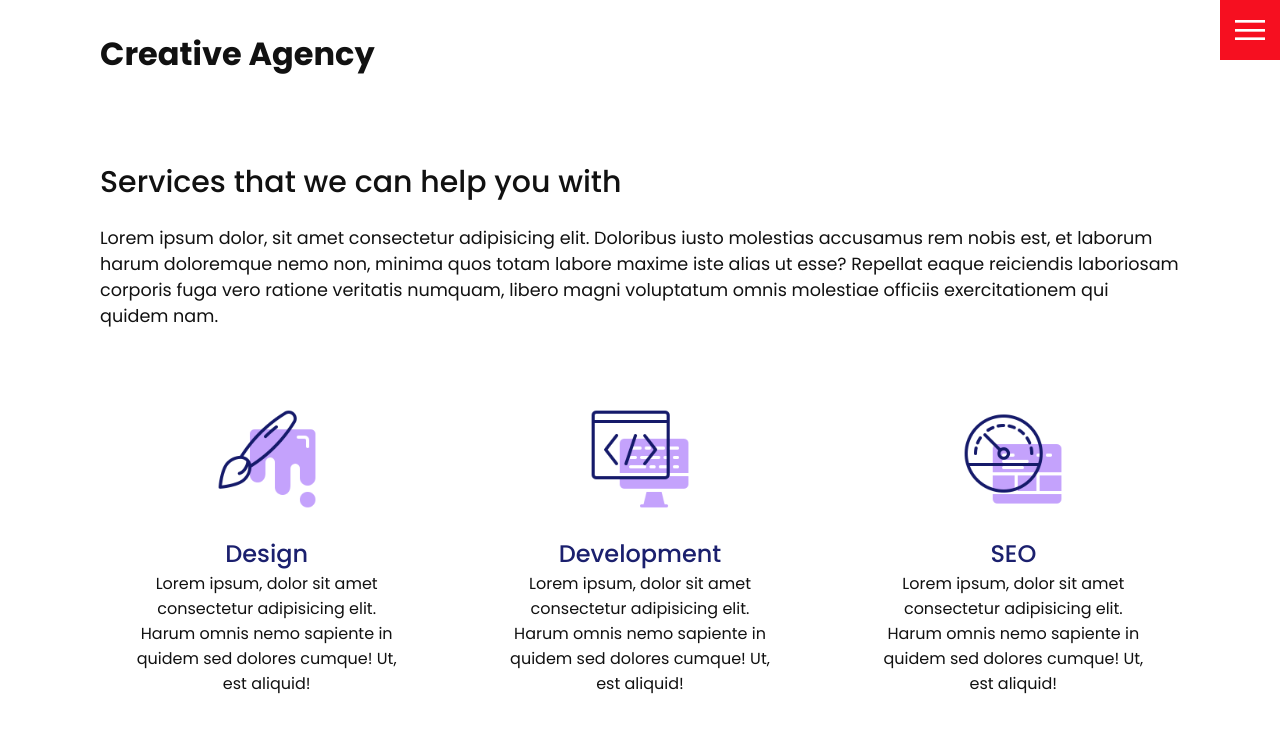
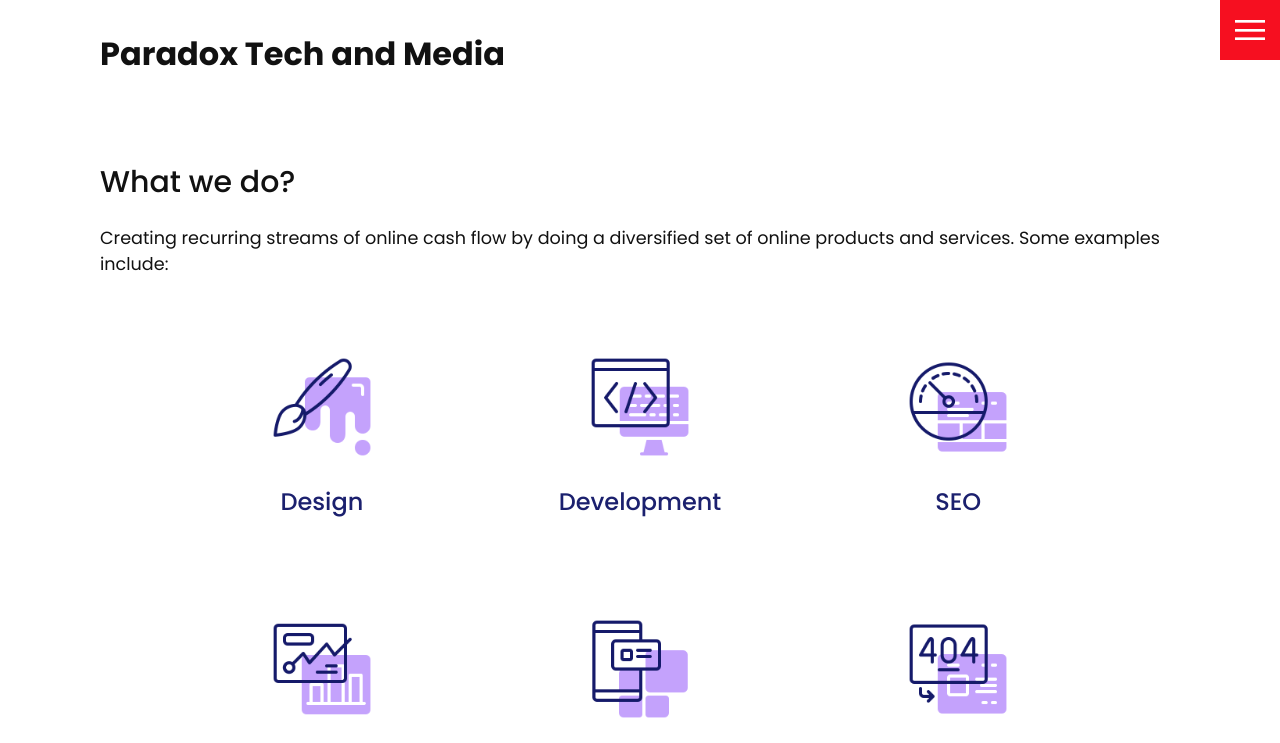
Before and after one commit to ashishmathews/Paradox, a plain HTML site: page services.html in a window 1280 px wide. Shown: the top 743 px of the page. Drawn offline with Linux system fonts and the light colour scheme.

Commit message:
cleanups

```diff
--- a/services.html
+++ b/services.html
@@ -1,15 +1,17 @@
 <!DOCTYPE html>
 <html lang="en">
+
 <head>
   <meta charset="UTF-8" />
   <meta http-equiv="X-UA-Compatible" content="IE=edge" />
   <meta name="viewport" content="width=device-width, initial-scale=1.0" />
   <link rel="stylesheet" href="css/style.css" />
-    <title>Creative Agency</title>
+  <title>Paradox Tech and Media</title>
 </head>
+
 <body>
   <header>
-      <div class="logo">Creative Agency</div>
+    <div class="logo">Paradox Tech and Media</div>
     <div class="toggle"></div>
     <div class="navigation">
       <ul>
@@ -45,14 +47,10 @@
 
   <section>
     <div class="title">
-        <h1>Services that we can help you with</h1>
+      <h1>What we do?</h1>
       <p>
-          Lorem ipsum dolor, sit amet consectetur adipisicing elit. Doloribus
-          iusto molestias accusamus rem nobis est, et laborum harum doloremque
-          nemo non, minima quos totam labore maxime iste alias ut esse? Repellat
-          eaque reiciendis laboriosam corporis fuga vero ratione veritatis
-          numquam, libero magni voluptatum omnis molestiae officiis
-          exercitationem qui quidem nam.
+        Creating recurring streams of online cash flow by doing a diversified set of online products and services. Some
+        examples include:
       </p>
     </div>
     <div class="services">
@@ -61,52 +59,47 @@
           <img src="images/001.png" alt="" />
         </div>
         <h2>Design</h2>
-          Lorem ipsum, dolor sit amet consectetur adipisicing elit. Harum omnis
-          nemo sapiente in quidem sed dolores cumque! Ut, est aliquid!
+
       </div>
       <div class="service">
         <div class="icon">
           <img src="images/002.png" alt="" />
         </div>
         <h2>Development</h2>
-          Lorem ipsum, dolor sit amet consectetur adipisicing elit. Harum omnis
-          nemo sapiente in quidem sed dolores cumque! Ut, est aliquid!
+
       </div>
       <div class="service">
         <div class="icon">
           <img src="images/003.png" alt="" />
         </div>
         <h2>SEO</h2>
-          Lorem ipsum, dolor sit amet consectetur adipisicing elit. Harum omnis
-          nemo sapiente in quidem sed dolores cumque! Ut, est aliquid!
+
       </div>
       <div class="service">
         <div class="icon">
           <img src="images/004.png" alt="" />
         </div>
         <h2>Marketing</h2>
-          Lorem ipsum, dolor sit amet consectetur adipisicing elit. Harum omnis
-          nemo sapiente in quidem sed dolores cumque! Ut, est aliquid!
+
       </div>
       <div class="service">
         <div class="icon">
           <img src="images/005.png" alt="" />
         </div>
         <h2>App Development</h2>
-          Lorem ipsum, dolor sit amet consectetur adipisicing elit. Harum omnis
-          nemo sapiente in quidem sed dolores cumque! Ut, est aliquid!
+
       </div>
       <div class="service">
         <div class="icon">
           <img src="images/006.png" alt="" />
         </div>
         <h2>Error Fixing</h2>
-          Lorem ipsum, dolor sit amet consectetur adipisicing elit. Harum omnis
-          nemo sapiente in quidem sed dolores cumque! Ut, est aliquid!
+
       </div>
     </div>
   </section>
 
   <script src="js/script.js"></script>
 </body>
+
 </html>
```
Also changed, not shown: contact.html (+7 -21 lines). Lines whose indentation alone changed are shown as unchanged.
